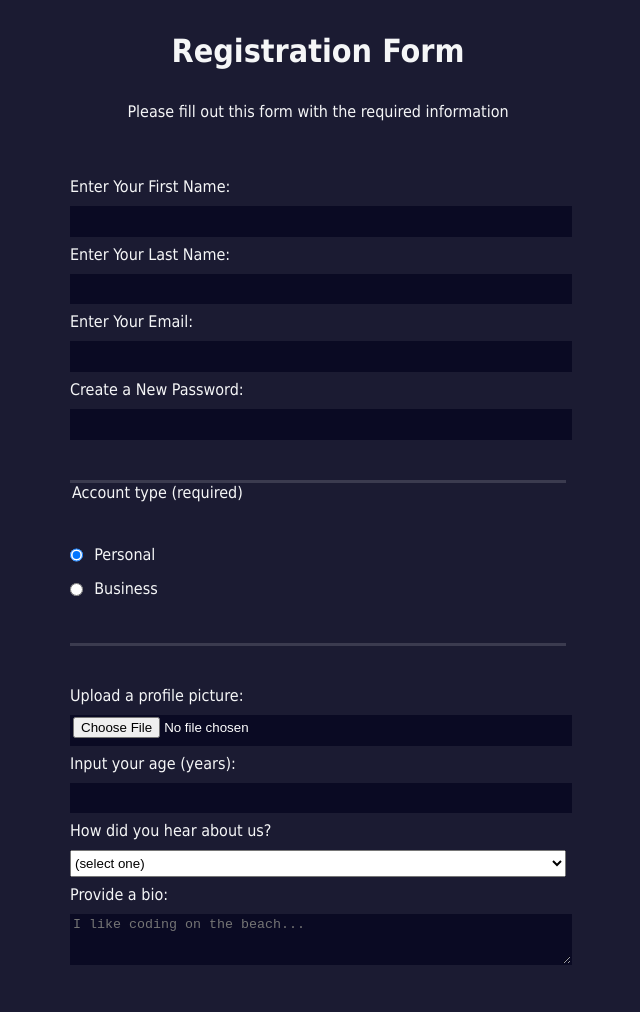
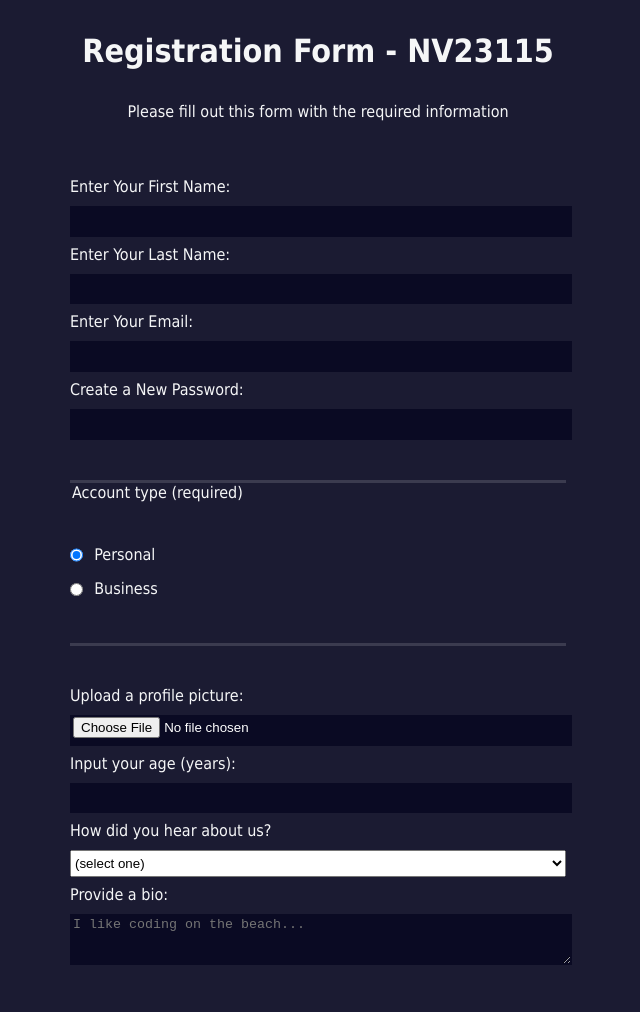
Before and after one commit to nv23115-mustafa-muhammed/Form-project-Free-code-camp-, a plain HTML site: page index.html in a window 1280 px wide. Shown: the top 1012 px of the page, without its empty margins (322-962 px from the left). Drawn offline with Linux system fonts and the light colour scheme.

Commit message:
Update index.html

```diff
--- a/index.html
+++ b/index.html
@@ -6,7 +6,7 @@
     <link rel="stylesheet" href="styles.css" />
   </head>
   <body>
-    <h1>Registration Form</h1>
+    <h1>Registration Form - NV23115</h1>
     <p>Please fill out this form with the required information</p>
     <form method="post" action='https://register-demo.freecodecamp.org'>
       <fieldset>
```
